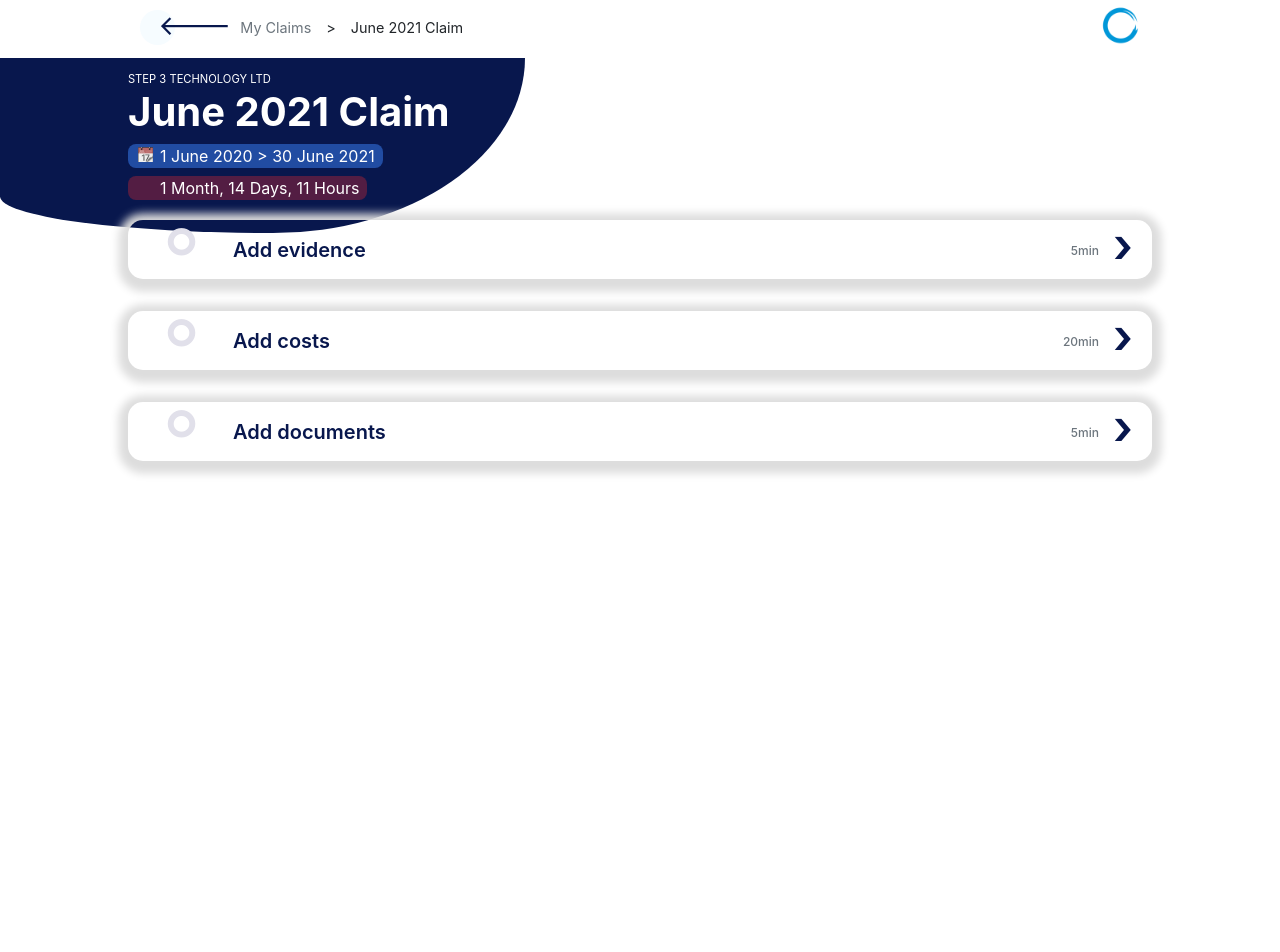
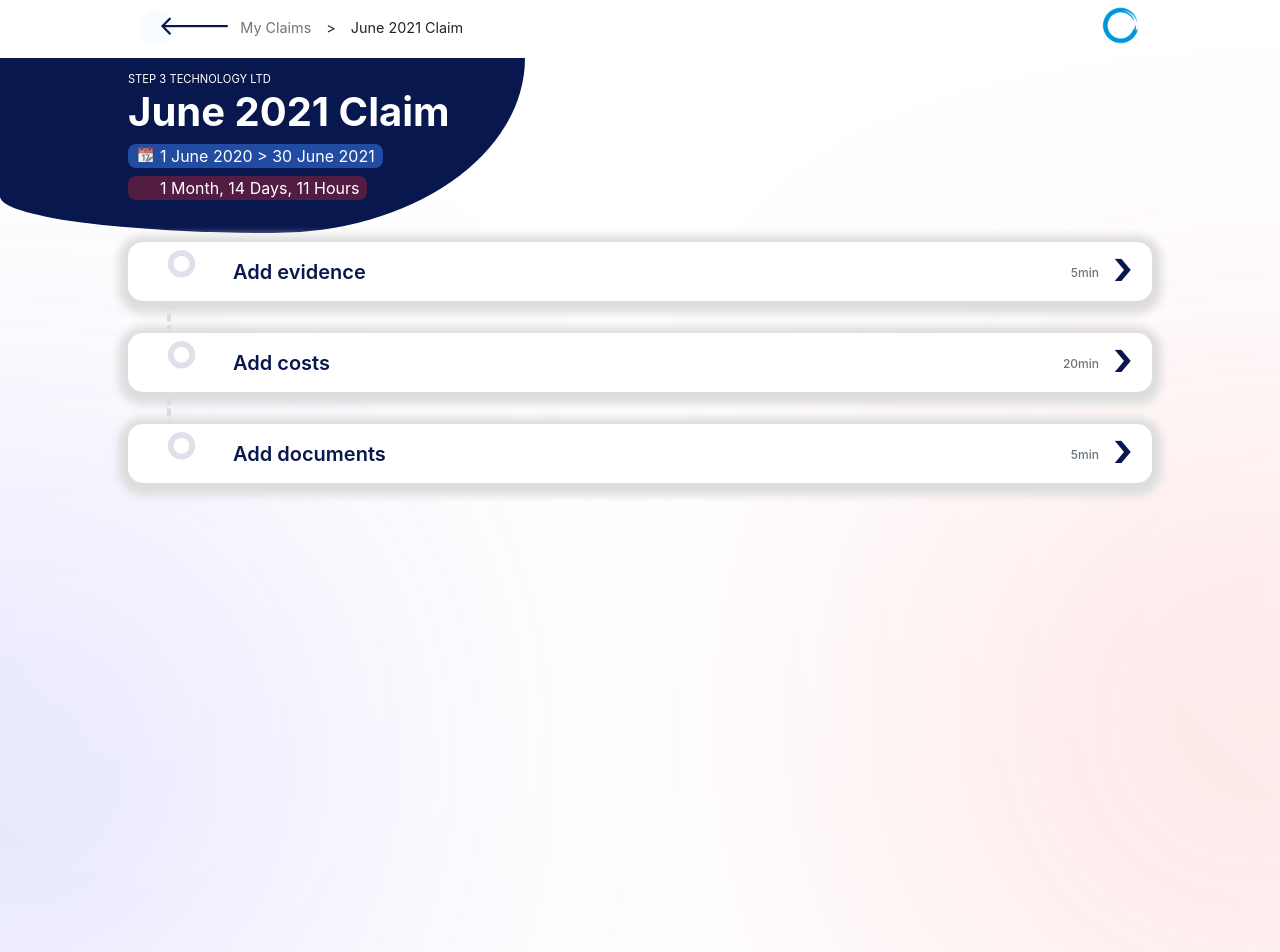
Before and after one commit to ilshaad/qlc, a Next.js app: page / in a window 1280 px wide. Shown: the top 952 px of the page. Before the commit the page ends 800 px from the top, so only its background shows below. Built offline with nearby package versions, Linux system fonts and the light colour scheme.

Commit message:
mostly finish, do final touches if any

```diff
--- a/components/AccordianBox.tsx
+++ b/components/AccordianBox.tsx
@@ -7,6 +7,8 @@ import style from "../styles/components/AccordianBox.module.scss";
 type Props = { title: String; min: number; bodyOptions: string[] };
 
 export default function AccordianBox({ title, min, bodyOptions }: Props) {
+  // console.log(bodyOptions);
+
   const {
     accordianBox,
     accordianH,
@@ -16,7 +18,14 @@ export default function AccordianBox({ title, min, bodyOptions }: Props) {
     titleHclick,
     minH,
     closeArrow,
+    openArrow,
     circle,
+    bodyUl,
+    bodyLi,
+    optionsTextP,
+    optionsText,
+    liArrowParent,
+    liArrow,
   } = style;
 
   const [option1, option2, option3] = bodyOptions;
@@ -40,30 +49,51 @@ export default function AccordianBox({ title, min, bodyOptions }: Props) {
             {title}
           </div>
         </div>
-        <div className={`${minH} d-inline-block text-muted`}>{min}min</div>
-        <div className={`${closeArrow} d-inline-block`}>&#8250;</div>
+        <div className={`${minH} ${list ? "" : "text-muted"} d-inline-block`}>
+          {min}min
+        </div>
+        <div
+          className={`${closeArrow} ${list ? openArrow : ""} d-inline-block`}
+        >
+          &#8250;
+        </div>
       </div>
 
       {/* accordian list body */}
       <div>
         {list ? (
-          <ul>
-            <li key={option1}>
-              <span className={`${circle}`}>&#9900;</span>
-              <div className={``}>{option1}</div>
-              <span>iKarrow</span>
+          <ul className={`${bodyUl}`}>
+            <li className={`${bodyLi}`} key={option1}>
+              <div className={`${circle}`}>&#9900;</div>
+              {/* <div className={``}>{option1}</div> */}
+              <div className={`${optionsTextP} d-inline`}>
+                <div className={`${optionsText}`}>{option1}</div>
+              </div>
+              <div className={`${liArrowParent}`}>
+                <div className={`${liArrow}`}>&#8250;</div>
+              </div>
             </li>
 
-            <li key={option2}>
-              <span className={`${circle}`}>&#9900;</span>
-              <div>{option2}</div>
-              <span>iKarrow</span>
+            <li className={`${bodyLi}`} key={option2}>
+              <div className={`${circle}`}>&#9900;</div>
+              {/* <div>{option2}</div> */}
+              <div className={`${optionsTextP} d-inline`}>
+                <div className={`${optionsText}`}>{option2}</div>
+              </div>
+              <div className={`${liArrowParent}`}>
+                <div className={`${liArrow}`}>&#8250;</div>
+              </div>
             </li>
 
-            <li key={option3}>
-              <span className={`${circle}`}>&#9900;</span>
-              <div>{option3}</div>
-              <span>iKarrow</span>
+            <li className={`${bodyLi}`} key={option3}>
+              <div className={`${circle}`}>&#9900;</div>
+              {/* <div>{option3}</div> */}
+              <div className={`${optionsTextP} d-inline`}>
+                <div className={`${optionsText}`}>{option3}</div>
+              </div>
+              <div className={`${liArrowParent}`}>
+                <div className={`${liArrow}`}>&#8250;</div>
+              </div>
             </li>
           </ul>
         ) : (
--- a/pages/index.tsx
+++ b/pages/index.tsx
@@ -9,8 +9,21 @@ import { useEffect } from "react";
 import Header from "../components/Header";
 
 const Home: NextPage = () => {
-  const { container, blueBackground, mainAccordian, accordianUl, accordianLi } =
-    styles;
+  const {
+    indexComponent,
+    container,
+    blueBackground,
+    mainAccordian,
+    accordianUl,
+    accordianLi,
+    backgroundLine,
+    redCircleBackgroundParent,
+    redCircleBackgroundChild,
+    redCircleBackground,
+    blueCircleBackgroundParent,
+    blueCircleBackgroundChild,
+    blueCircleBackground,
+  } = styles;
 
   useEffect(() => {
     console.log(accordianData);
@@ -36,7 +49,11 @@ const Home: NextPage = () => {
   };
 
   return (
+    <div className={`${indexComponent}`}>
       <div className={container}>
+        {/* <div className={`${backgroundLine}`}>
+      </div> */}
+
         <Head>
           <title>Queen&#39;s Lane Consultant</title>
           <meta name="description" content="QLC Frontend challenge" />
@@ -56,6 +73,19 @@ const Home: NextPage = () => {
           <ul className={`${accordianUl} m-0 p-0`}>{accordianList()}</ul>
         </main>
       </div>
+
+      <div className={`${redCircleBackgroundParent}`}>
+        <div className={`${redCircleBackgroundChild}`}>
+          <div className={`${redCircleBackground}`}></div>
+        </div>
+      </div>
+
+      <div className={`${blueCircleBackgroundParent}`}>
+        <div className={`${blueCircleBackgroundChild}`}>
+          <div className={`${blueCircleBackground}`}></div>
+        </div>
+      </div>
+    </div>
   );
 };
 
--- a/styles/components/AccordianBox.module.scss
+++ b/styles/components/AccordianBox.module.scss
@@ -41,6 +41,7 @@
     // margin-left: 258px;
     top: 22px;
     right: 53px;
+    color: white;
   }
 
   .closeArrow {
@@ -55,6 +56,13 @@
     position: absolute;
   }
 
+  // when list is open, rotate & change color of arrow
+  .openArrow {
+    color: white !important;
+    transform: rotate(90deg);
+    top: -4px;
+  }
+
   .circle {
     margin-left: 20px;
     margin-top: 22px;
@@ -62,6 +70,50 @@
     color: #e1e0ea;
 
     line-height: 0;
+  }
+
+  .bodyUl {
+    list-style: none;
+    padding: 0;
+  }
+
+  .bodyLi {
+    border-bottom: #e1e0ea 1px solid;
+    height: 36.2px;
+  }
+
+  .optionsTextP {
+    font-weight: 600;
+    font-size: 20px;
+    position: relative;
+    // top: 23px;
+    // margin-left: 10px;
+  }
+
+  .optionsText {
+    color: #08174d;
+    display: inline-block;
+    position: absolute;
+    top: -8px;
+    margin-left: 74px;
+    width: 200px;
+    // line-height: 24px;
+  }
+
+  .liArrowParent {
+    position: relative;
+  }
+
+  .liArrow {
+    color: #08174d;
+    font-size: 3rem;
+    font-weight: 600;
+
+    // margin-left: 337px;
+
+    top: -34px;
+    right: 23px;
+    position: absolute;
   }
 
   // * breakpint of > 500px
--- a/styles/globals.scss
+++ b/styles/globals.scss
@@ -32,7 +32,9 @@ body,
   width: 100vw;
   margin: 0;
   padding: 0;
-  overflow: hidden !important;
+  // overflow: hidden !important;
+  overflow-y: auto;
+  overflow-x: hidden;
   // text-align: center;
 }
 
--- a/styles/pages/Home.module.scss
+++ b/styles/pages/Home.module.scss
@@ -1,17 +1,34 @@
 // referring to the ./page/index.tsx file which is the main home page
 
 // * breakpint of > 400px
+.indexComponent {
+  // width: 100vw;
+  overflow-y: auto;
+  overflow-x: hidden;
+}
+
 .container {
   // padding: 0 5rem;
   padding: 0px 0% 0 25%;
   margin: 0;
 
-  .blueBackground {
-    border-radius: 31% 55% 48% 52% / 0% 0% 100% 21%;
-    height: 157px;
-    width: 100% !important;
-    background-color: #08174d;
-  }
+  // &::after {
+  //   content: "";
+  //   display: inline-block;
+  //   border-left: dashed red 2px;
+  //   height: 100vh;
+  //   width: 0;
+  //   position: absolute;
+  //   left: 78px;
+  //   z-index: -10;
+  // }
+
+  // .blueBackground {
+  //   border-radius: 31% 55% 48% 52% / 0% 0% 100% 21%;
+  //   height: 157px;
+  //   width: 100% !important;
+  //   background-color: #08174d;
+  // }
 
   .mainAccordian {
     width: 80vw;
@@ -20,6 +37,18 @@
     margin-top: 0.5rem;
     // border-radius: 30px;
     // border: 2px green solid;
+  }
+
+  .mainAccordian::after {
+    content: "";
+    display: inline-block;
+    border-left: dashed #e1e0ea 4px;
+    height: 90%;
+    width: 0;
+    position: absolute;
+    top: 0px;
+    left: 39px;
+    z-index: -10;
   }
 
   .accordianUl {
@@ -38,9 +67,68 @@
     list-style: none;
     border-radius: 15px;
     // border: red 2px solid;
+    // border-bottom: #e1e0ea 1px solid;
     box-shadow: 0 3px 9px 9.5px #ddd;
     // height: 60px;
     // padding-left: 1rem;
+    background-color: white;
+  }
+}
+
+.redCircleBackgroundParent {
+  position: absolute;
+  // right: 0px;
+  bottom: 0px;
+  width: 100%;
+}
+
+.redCircleBackgroundChild {
+  position: relative;
+  bottom: 0px;
+  overflow-x: clip;
+  width: 100%;
+  height: 100%;
+}
+
+.redCircleBackground {
+  display: inline-block;
+  width: 400px;
+  height: 400px;
+  position: absolute;
+  bottom: -147px;
+  right: -149px;
+  background-color: rgb(255, 0, 0);
+  border-radius: 50%;
+  z-index: -5;
+  box-shadow: 32px -32px 32px 32px #ddd;
+  opacity: 0.2;
+  filter: blur(209px);
+}
+
+.blueCircleBackgroundParent {
+  position: absolute;
+  bottom: 0px;
+  width: 100%;
+}
+
+.blueCircleBackgroundChild {
+  position: relative;
+  bottom: 0px;
+}
+
+.blueCircleBackground {
+  display: inline-block;
+  width: 400px;
+  height: 400px;
+  position: absolute;
+  bottom: -196px;
+  left: -217px;
+  background-color: rgb(0, 0, 255);
+  border-radius: 50%;
+  z-index: -10;
+  box-shadow: 32px -32px 32px 32px #ddd;
+  opacity: 0.2;
+  filter: blur(209px);
 }
 
 // * breakpint of > 500px
@@ -53,7 +141,18 @@
 
 // * breakpint of > 768px
 @media screen and (min-width: 768px) {
+  .container {
     padding: 0 10% 0 10%;
+
+    .mainAccordian {
+      margin-top: 1.9rem;
+    }
+  }
+
+  .redCircleBackground,
+  .blueCircleBackground {
+    opacity: 0.3;
+  }
 } // breakpoint of > 768px
 
 // * breakpint of > 992px
@@ -67,4 +166,3 @@
 // * breakpint of > 1400px
 // @media screen and (min-width: 1400px) {
 // } // breakpoint of > 1400px
-}
```
Lines whose indentation alone changed are shown as unchanged.
